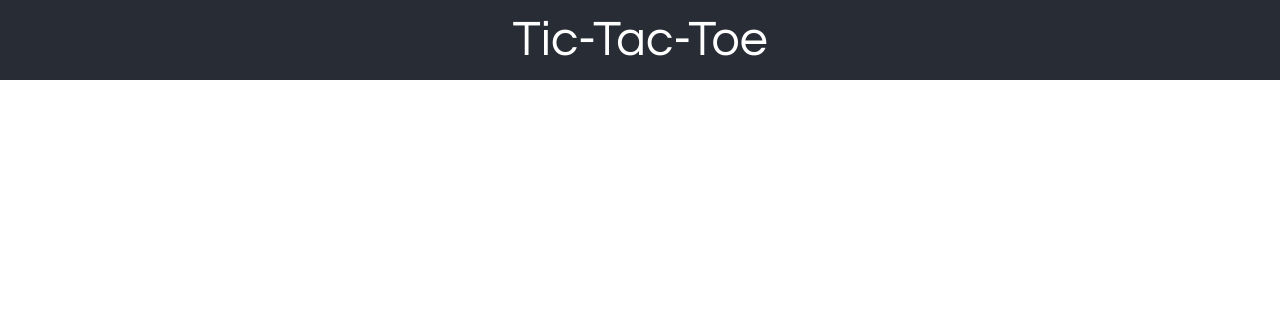
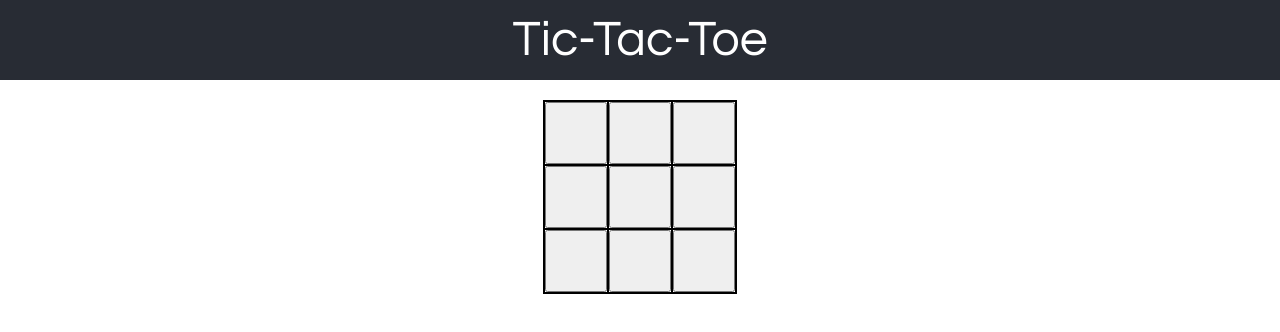
Before and after one commit to Nandita-Raksani/TicTacToe-0.3, a React app: page / in a window 1280 px wide. Built offline with nearby package versions, Linux system fonts and the light colour scheme.

Commit message:
feat: Display game board with 9 empty tiles

```diff
--- a/src/App.css
+++ b/src/App.css
@@ -14,3 +14,28 @@
   color: white;
   margin-bottom: 20px;
 }
+
+.board {
+	width: 12rem;
+	margin: auto;
+	display: flex;
+	flex-wrap: wrap;
+	border: 1px solid #000000;
+  padding: 0;
+  margin-bottom: 20px;
+}
+
+.board li {
+	list-style-type: none;
+	width: 4rem;
+	height: 4rem;
+	border: 1px solid #000000;
+	box-sizing: border-box;
+}
+
+.tile-button {
+  width: 100%;
+  height: 100%;
+  font-size: 2rem;
+  cursor: pointer;
+}
--- a/src/component/Game.js
+++ b/src/component/Game.js
@@ -1,13 +1,31 @@
 import React from 'react';
 import '../App.css';
+import Tile from './Tile';
+import Constants from '../constants/Constants';
 import StyleConstants from '../constants/StyleConstants';
 
 const Game = () => {
+
+    const renderBoard = () => {
+        let tiles = [];
+        for (let tile = Constants.INITIAL_TILE_POSITION; tile < Constants.MAXIMUM_NUMBER_OF_TILES; tile++) {
+            tiles.push(
+                <Tile key={tile} />
+            );
+        }
+        return tiles;
+    }
+
     return (
         <div className={StyleConstants.APP}>
             <header className={StyleConstants.APP_HEADER}>
                 {StyleConstants.APP_TITLE}
             </header>
+            <div>
+                <ul className={StyleConstants.BOARD}>
+                    {renderBoard()}
+                </ul>
+            </div>
         </div>
     );
 }
--- /dev/null
+++ b/src/component/Tile.js
@@ -0,0 +1,12 @@
+import React from 'react';
+import '../App.css';
+import StyleConstants from '../constants/StyleConstants';
+
+const Tile = () => {
+    return (
+        <li>
+            <button className={StyleConstants.TILE_BUTTON} />
+        </li>
+    );
+}
+export default Tile;
--- /dev/null
+++ b/src/constants/Constants.js
@@ -0,0 +1,5 @@
+const Constants = {
+    MAXIMUM_NUMBER_OF_TILES: 9,
+    INITIAL_TILE_POSITION: 0
+};
+export default Constants;
--- a/src/constants/StyleConstants.js
+++ b/src/constants/StyleConstants.js
@@ -2,5 +2,7 @@ const StyleConstants = {
     APP_TITLE: "Tic-Tac-Toe",
     APP: "App",
     APP_HEADER: "App-header",
+    BOARD: "board",
+    TILE_BUTTON: "tile-button "
 };
 export default StyleConstants;
```
Also changed, not shown: src/test/Game.test.js (+17 -1 lines), src/test/Tile.test.js (added, +20 -0 lines), src/test/constants/Constants.js (+4 -1 lines), 1 other file.
